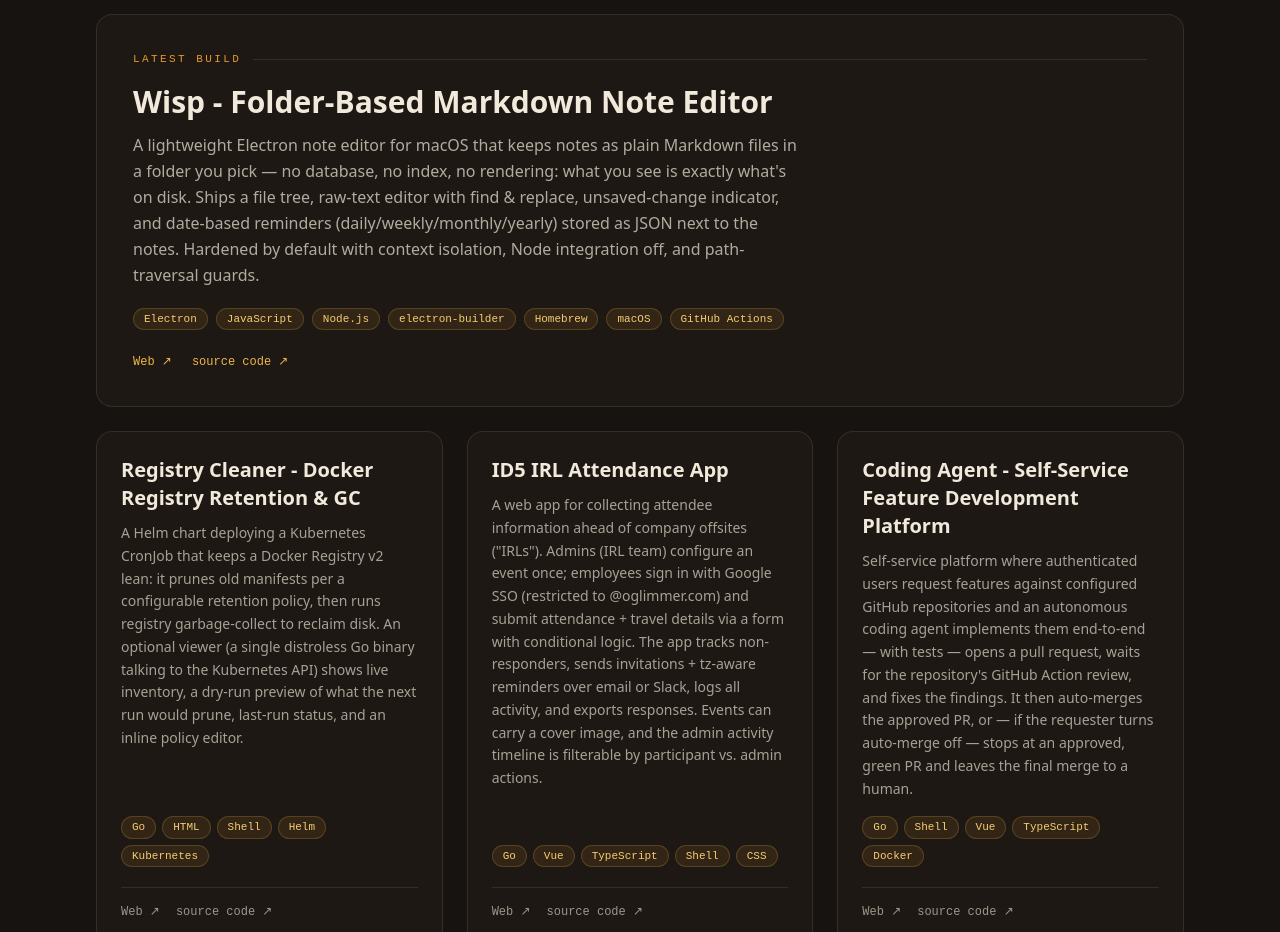
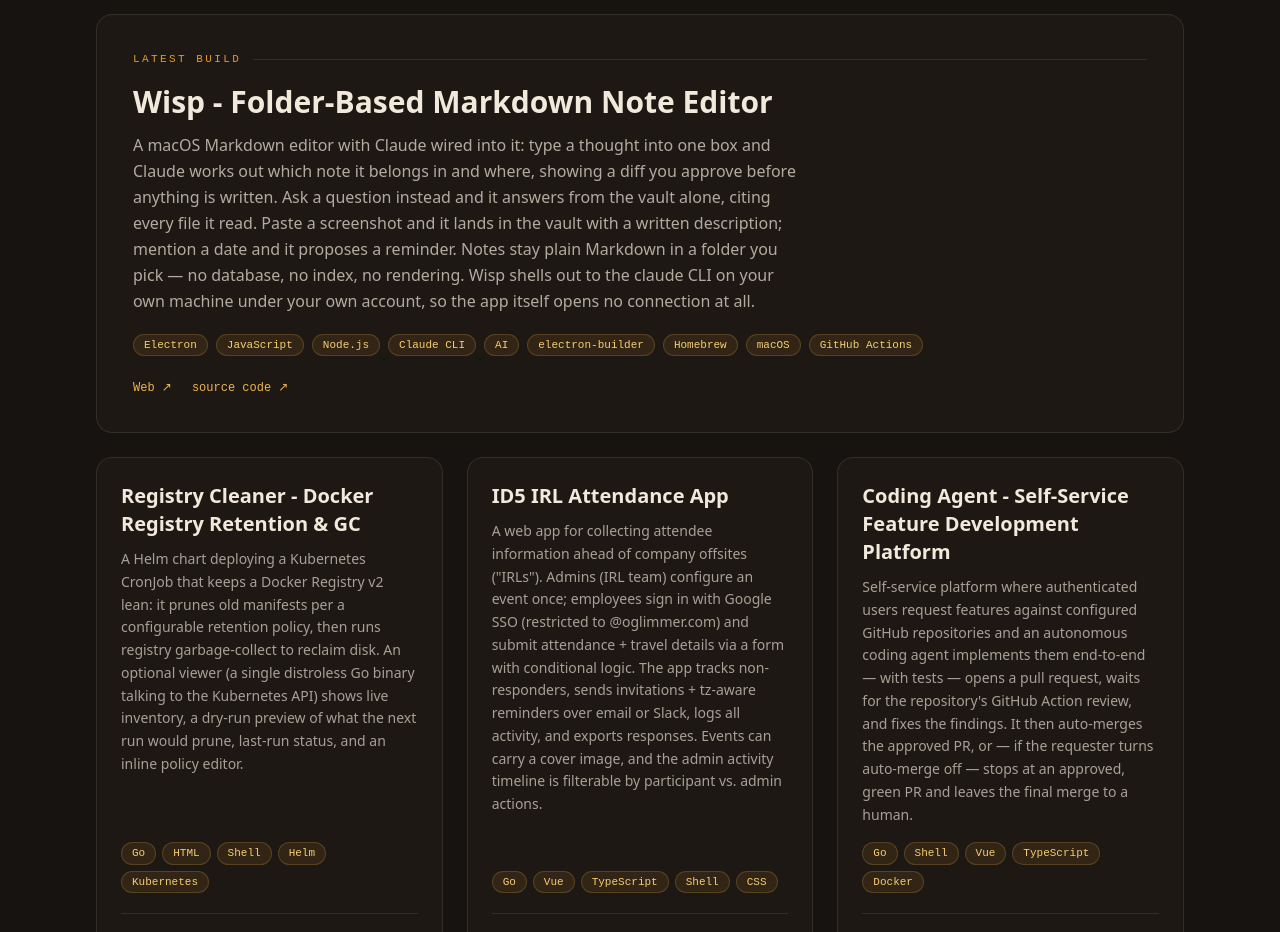
Before and after one commit to oglimmer/homepage-oglimmer.com, a Nuxt app: page / in a window 1280 px wide. Shown: the part 1700-2632 px from the top of the page. Built offline with nearby package versions, Linux system fonts and the light colour scheme.

Commit message:
feat: describe Wisp's Claude-powered filing and lookup

```diff
--- a/data/projects.ts
+++ b/data/projects.ts
@@ -8,12 +8,12 @@
 export const projects: Project[] = [
   {
     title: "Wisp - Folder-Based Markdown Note Editor",
-    text: "A lightweight Electron note editor for macOS that keeps notes as plain Markdown files in a folder you pick — no database, no index, no rendering: what you see is exactly what's on disk. Ships a file tree, raw-text editor with find & replace, unsaved-change indicator, and date-based reminders (daily/weekly/monthly/yearly) stored as JSON next to the notes. Hardened by default with context isolation, Node integration off, and path-traversal guards.",
+    text: "A macOS Markdown editor with Claude wired into it: type a thought into one box and Claude works out which note it belongs in and where, showing a diff you approve before anything is written. Ask a question instead and it answers from the vault alone, citing every file it read. Paste a screenshot and it lands in the vault with a written description; mention a date and it proposes a reminder. Notes stay plain Markdown in a folder you pick — no database, no index, no rendering. Wisp shells out to the claude CLI on your own machine under your own account, so the app itself opens no connection at all.",
     linkData: [
       ["https://oglimmer.github.io/wisp-homepage/", "Web"],
       ["https://github.com/oglimmer/wisp", "source code"]
     ],
-    techList: "[Electron, JavaScript, Node.js, electron-builder, Homebrew, macOS, GitHub Actions]"
+    techList: "[Electron, JavaScript, Node.js, Claude CLI, AI, electron-builder, Homebrew, macOS, GitHub Actions]"
   },
   {
     title: "Registry Cleaner - Docker Registry Retention & GC",
```
